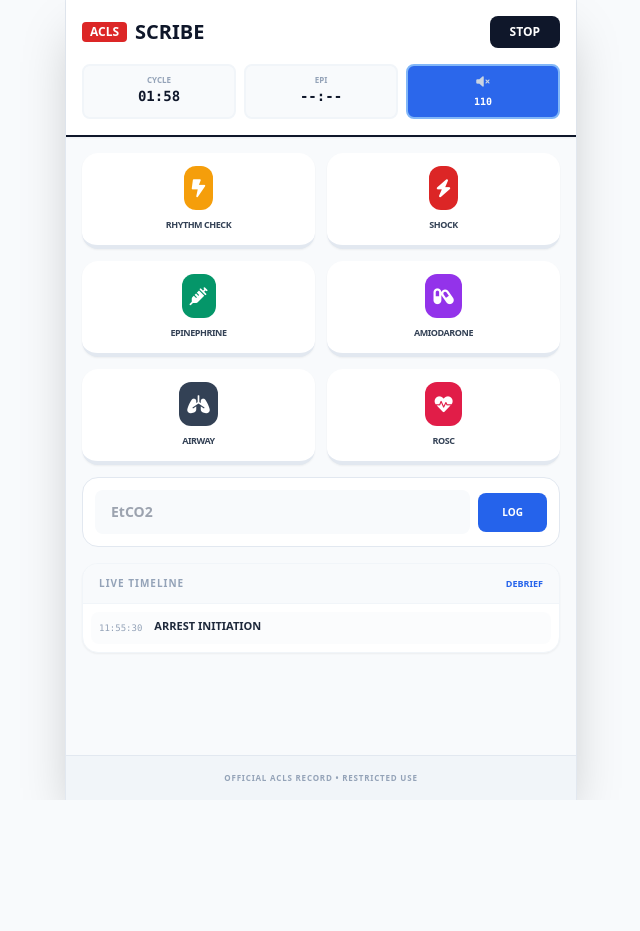
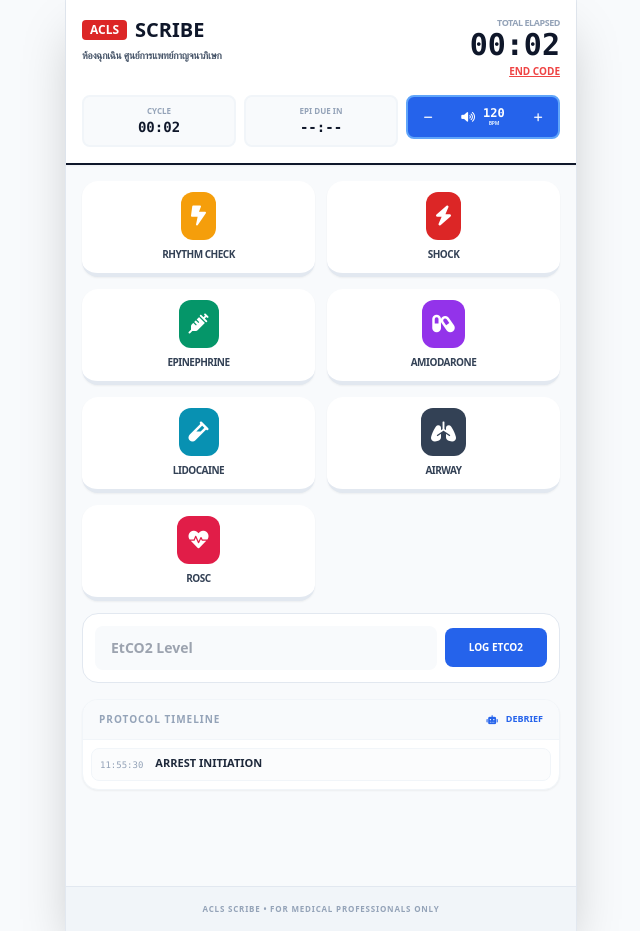
Before and after one commit to title-1k/ACLS-Notator, a React (Vite) app: page / in a window 1280 px wide. Both pictures are taken after a click on the button "START CODE". Shown: the whole page, without its empty margins (319-959 px from the left). Before the commit the page ends 800 px from the top, so only its background shows below. Built offline with nearby package versions, Linux system fonts and the light colour scheme.

Commit message:
feat(Metronome): Improve UI and default settings
Adjusts the default BPM to 120 and enables the metronome by default. Introduces BPM adjustment buttons for fine-tuning and refactors the UI to display the BPM controls more cohesively.

```diff
--- a/App.tsx
+++ b/App.tsx
@@ -1,9 +1,8 @@
 
 import React, { useState, useEffect, useCallback, useRef } from 'react';
 import { GoogleGenAI, Modality } from "@google/genai";
-import { ActionType, ACLSEvent, ArrestState, ACLSRhythms } from './types';
+import { ActionType, ACLSEvent, ArrestState } from './types';
 import Metronome from './components/Metronome';
-import StatCard from './components/StatCard';
 import { analyzeArrest } from './services/geminiService';
 
 function decodeBase64(base64: string) {
@@ -42,16 +41,16 @@
     events: []
   });
 
-  const [patientInfo, setPatientInfo] = useState({ name: '', hn: '', location: '', leader: '' });
   const [elapsedTime, setElapsedTime] = useState(0);
   const [cycleTime, setCycleTime] = useState(0);
+  const [cycleStartTime, setCycleStartTime] = useState<number>(0);
   const [lastEpiTime, setLastEpiTime] = useState<number | null>(null);
   const [isAnalyzing, setIsAnalyzing] = useState(false);
   const [analysisResult, setAnalysisResult] = useState<string | null>(null);
   const [showAnalysis, setShowAnalysis] = useState(false);
-  const [isPlayingAudio, setIsPlayingAudio] = useState(false);
   const [etco2Input, setEtco2Input] = useState('');
   const [showRhythmPopover, setShowRhythmPopover] = useState(false);
+
   const popoverRef = useRef<HTMLDivElement>(null);
 
   useEffect(() => {
@@ -59,15 +58,23 @@
     if (arrest.isActive && arrest.startTime) {
       interval = window.setInterval(() => {
         const now = Date.now();
-        const currentElapsed = now - (arrest.startTime || now);
-        setElapsedTime(currentElapsed);
-        const lastCheck = [...arrest.events].reverse().find(e => e.type === ActionType.RHYTHM_CHECK);
-        const cycleBase = lastCheck ? lastCheck.timestamp : 0;
-        setCycleTime(currentElapsed - cycleBase);
+        const currentTotalElapsed = now - (arrest.startTime || now);
+        setElapsedTime(currentTotalElapsed);
+
+        const currentCycleElapsed = currentTotalElapsed - cycleStartTime;
+        setCycleTime(currentCycleElapsed);
+
+        // Auto-trigger Rhythm Check at exactly 2 minutes (120,000 ms)
+        if (currentCycleElapsed >= 120000) {
+          setShowRhythmPopover(true);
+          // Start next cycle immediately by shifting the baseline
+          setCycleStartTime(prev => prev + 120000);
+          if (window.navigator.vibrate) window.navigator.vibrate([200, 100, 200]);
+        }
       }, 1000);
     }
     return () => clearInterval(interval);
-  }, [arrest.isActive, arrest.startTime, arrest.events]);
+  }, [arrest.isActive, arrest.startTime, cycleStartTime]);
 
   const logEvent = useCallback((type: ActionType | string, details?: string) => {
     const now = Date.now();
@@ -81,21 +88,29 @@
       details
     };
     setArrest(prev => ({ ...prev, events: [newEvent, ...prev.events] }));
+
     if (type === ActionType.EPINEPHRINE) setLastEpiTime(timestamp);
-    // Haptic feedback for iPhone users
+    if (type === ActionType.RHYTHM_CHECK) {
+      // Manual log also resets the cycle timer to stay in sync with medical reality
+      setCycleStartTime(timestamp);
+    }
+
     if (window.navigator.vibrate) window.navigator.vibrate(50);
   }, [arrest.startTime]);
 
   const playROSCAlert = async () => {
-    setIsPlayingAudio(true);
     try {
       const ai = new GoogleGenAI({ apiKey: process.env.API_KEY });
       const response = await ai.models.generateContent({
         model: "gemini-2.5-flash-preview-tts",
-        contents: [{ parts: [{ text: 'Alert: ROSC detected. Prepare ICU transfer.' }] }],
+        contents: [{ parts: [{ text: 'Shout loudly and very quickly: R. O. S. C.!' }] }],
         config: {
           responseModalities: [Modality.AUDIO],
-          speechConfig: { voiceConfig: { prebuiltVoiceConfig: { voiceName: 'Kore' } } },
+          speechConfig: {
+            voiceConfig: {
+              prebuiltVoiceConfig: { voiceName: 'Kore' }
+            }
+          },
         },
       });
       const base64Audio = response.candidates?.[0]?.content?.parts?.[0]?.inlineData?.data;
@@ -106,14 +121,10 @@
         const source = audioCtx.createBufferSource();
         source.buffer = audioBuffer;
         source.connect(audioCtx.destination);
-        source.onended = () => setIsPlayingAudio(false);
         source.start();
-      } else {
-        setIsPlayingAudio(false);
       }
     } catch (error) {
-      console.error(error);
-      setIsPlayingAudio(false);
+      console.error("TTS failed", error);
     }
   };
 
@@ -131,6 +142,7 @@
     });
     setElapsedTime(0);
     setCycleTime(0);
+    setCycleStartTime(0);
     setLastEpiTime(null);
   };
 
@@ -142,79 +154,97 @@
   };
 
   const epiDue = lastEpiTime !== null && (elapsedTime - lastEpiTime) >= 180000;
-  const cycleDue = cycleTime >= 120000;
+  const cycleDue = cycleTime >= 110000; // Prepare for rhythm check 10s before
 
   return (
     <div className="min-h-screen bg-slate-50 flex flex-col max-w-lg mx-auto shadow-none sm:shadow-2xl border-x border-slate-200">
-      {/* Fixed Header for Mobile */}
       <header className="p-4 bg-white border-b-2 border-slate-900 sticky top-0 z-50 shadow-sm no-print">
-        <div className="flex justify-between items-center mb-4">
+        <div className="flex justify-between items-start mb-4">
+          <div className="flex-1">
             <h1 className="text-xl font-black text-slate-900 flex items-center gap-2">
               <span className="bg-red-600 text-white px-2 py-0.5 rounded text-xs">ACLS</span>
               SCRIBE
             </h1>
-          {!arrest.isActive ? (
-            <button onClick={startArrest} className="bg-red-600 text-white px-5 py-2 rounded-lg font-black uppercase text-xs shadow-lg active:scale-95">
+            <p className="text-[10px] font-bold text-slate-600 mt-1 uppercase tracking-tight">ห้องฉุกเฉิน ศูนย์การแพทย์กาญจนาภิเษก</p>
+          </div>
+
+          <div className="flex flex-col items-end">
+            {arrest.isActive ? (
+              <div className="flex flex-col items-end">
+                <span className="text-[9px] font-black text-slate-400 uppercase tracking-tighter">TOTAL ELAPSED</span>
+                <span className="text-3xl font-mono font-black text-slate-900 leading-none">{formatTime(elapsedTime)}</span>
+                <button onClick={() => setArrest(p => ({...p, isActive: false}))} className="text-[10px] font-black text-red-500 uppercase underline mt-1">End Code</button>
+              </div>
+            ) : (
+              <button onClick={startArrest} className="bg-red-600 text-white px-6 py-3 rounded-xl font-black uppercase text-xs shadow-lg active:scale-95">
                 Start Code
-            </button>
-          ) : (
-            <button onClick={() => setArrest(p => ({...p, isActive: false}))} className="bg-slate-900 text-white px-5 py-2 rounded-lg font-black uppercase text-xs active:scale-95">
-              Stop
               </button>
             )}
           </div>
+        </div>
 
-        {/* Vital Timers */}
+        {arrest.isActive && (
           <div className="grid grid-cols-3 gap-2">
-          <div className={`p-2 rounded-lg border-2 ${cycleDue ? 'bg-amber-50 border-amber-500 animate-pulse' : 'bg-slate-50 border-slate-100'}`}>
+            <div className={`p-2 rounded-lg border-2 transition-all ${cycleDue ? 'bg-amber-50 border-amber-500' : 'bg-slate-50 border-slate-100'}`}>
               <p className="text-[8px] font-black text-slate-400 uppercase text-center">Cycle</p>
-            <p className="text-sm font-mono font-bold text-center">{formatTime(Math.max(0, 120000 - cycleTime))}</p>
+              <p className={`text-sm font-mono font-bold text-center ${cycleDue ? 'text-amber-600 animate-pulse' : 'text-slate-900'}`}>{formatTime(cycleTime)}</p>
             </div>
-          <div className={`p-2 rounded-lg border-2 ${epiDue ? 'bg-green-50 border-green-500 animate-pulse' : 'bg-slate-50 border-slate-100'}`}>
-            <p className="text-[8px] font-black text-slate-400 uppercase text-center">Epi</p>
-            <p className="text-sm font-mono font-bold text-center">{lastEpiTime !== null ? formatTime(Math.max(0, 180000 - (elapsedTime - lastEpiTime))) : '--:--'}</p>
+            <div className={`p-2 rounded-lg border-2 transition-all ${epiDue ? 'bg-green-50 border-green-500' : 'bg-slate-50 border-slate-100'}`}>
+              <p className="text-[8px] font-black text-slate-400 uppercase text-center">Epi Due In</p>
+              <p className={`text-sm font-mono font-bold text-center ${epiDue ? 'text-green-600 animate-pulse' : 'text-slate-900'}`}>
+                {lastEpiTime !== null ? formatTime(Math.max(0, 180000 - (elapsedTime - lastEpiTime))) : '--:--'}
+              </p>
             </div>
-          <Metronome isActive={arrest.isActive} isWarning={cycleTime >= 110000} />
+            <Metronome isActive={arrest.isActive} isWarning={cycleTime >= 115000} />
           </div>
+        )}
       </header>
 
-      {/* Intervention Grid - Optimized for Mobile Thumb Reach */}
       <main className="flex-1 p-4 pb-24 overflow-y-auto space-y-4 custom-scrollbar">
         <div className="grid grid-cols-2 gap-3">
           <div className="relative" ref={popoverRef}>
             <InterventionButton label="Rhythm Check" icon="bolt-lightning" color="amber" onClick={() => setShowRhythmPopover(!showRhythmPopover)} disabled={!arrest.isActive} urgent={cycleDue} />
             {showRhythmPopover && (
-              <div className="absolute bottom-full left-0 mb-2 z-[60] w-64 bg-white border-2 border-slate-200 rounded-2xl shadow-2xl p-4 animate-in slide-in-from-bottom duration-150">
-                <div className="grid grid-cols-2 gap-2">
-                  <button onClick={() => { logEvent(ActionType.RHYTHM_CHECK, 'VF/pVT'); setShowRhythmPopover(false); }} className="bg-red-600 text-white text-[10px] font-black py-3 rounded-lg">SHOCKABLE</button>
-                  <button onClick={() => { logEvent(ActionType.RHYTHM_CHECK, 'PEA/Asystole'); setShowRhythmPopover(false); }} className="bg-slate-800 text-white text-[10px] font-black py-3 rounded-lg">NON-SHOCKABLE</button>
+              <div className="absolute top-full left-0 mt-2 z-[60] w-64 bg-white border-2 border-slate-300 rounded-3xl shadow-2xl p-5 animate-in slide-in-from-top duration-150 ring-8 ring-red-500/10">
+                <p className="text-[11px] font-black text-red-600 uppercase mb-4 text-center tracking-widest flex items-center justify-center gap-2">
+                  <i className="fas fa-heart-pulse animate-beat"></i> Rhythm Check Required
+                </p>
+                <div className="grid grid-cols-2 gap-3">
+                  <button onClick={() => { logEvent(ActionType.RHYTHM_CHECK, 'VF'); setShowRhythmPopover(false); }} className="bg-red-600 text-white text-xs font-black py-4 rounded-2xl shadow-md active:scale-95">VF</button>
+                  <button onClick={() => { logEvent(ActionType.RHYTHM_CHECK, 'pVT'); setShowRhythmPopover(false); }} className="bg-red-600 text-white text-xs font-black py-4 rounded-2xl shadow-md active:scale-95">pVT</button>
+                  <button onClick={() => { logEvent(ActionType.RHYTHM_CHECK, 'PEA'); setShowRhythmPopover(false); }} className="bg-slate-800 text-white text-xs font-black py-4 rounded-2xl shadow-md active:scale-95">PEA</button>
+                  <button onClick={() => { logEvent(ActionType.RHYTHM_CHECK, 'Asystole'); setShowRhythmPopover(false); }} className="bg-slate-800 text-white text-xs font-black py-4 rounded-2xl shadow-md active:scale-95">Asystole</button>
                 </div>
+                <button onClick={() => setShowRhythmPopover(false)} className="w-full mt-4 py-2 text-[8px] font-black text-slate-400 uppercase tracking-widest">Close Popover</button>
               </div>
             )}
           </div>
           <InterventionButton label="Shock" icon="bolt" color="red" onClick={() => logEvent(ActionType.SHOCK)} disabled={!arrest.isActive} />
           <InterventionButton label="Epinephrine" icon="syringe" color="emerald" onClick={() => logEvent(ActionType.EPINEPHRINE)} disabled={!arrest.isActive} urgent={epiDue} />
           <InterventionButton label="Amiodarone" icon="capsules" color="purple" onClick={() => logEvent(ActionType.AMIODARONE_300)} disabled={!arrest.isActive} />
+          <InterventionButton label="Lidocaine" icon="vial" color="cyan" onClick={() => logEvent(ActionType.LIDOCAINE)} disabled={!arrest.isActive} />
           <InterventionButton label="Airway" icon="lungs" color="slate" onClick={() => logEvent(ActionType.INTUBATION)} disabled={!arrest.isActive} />
           <InterventionButton label="ROSC" icon="heart-pulse" color="rose" onClick={() => { logEvent(ActionType.ROSC); playROSCAlert(); }} disabled={!arrest.isActive} />
 
           <div className="col-span-2 bg-white p-3 rounded-2xl border border-slate-200 flex gap-2 items-center">
-            <input type="number" placeholder="EtCO2" value={etco2Input} onChange={e => setEtco2Input(e.target.value)} disabled={!arrest.isActive} className="flex-1 bg-slate-50 border-none rounded-lg px-4 py-3 text-sm font-bold focus:ring-2 focus:ring-blue-500 outline-none" />
-            <button onClick={() => { logEvent(ActionType.ETCO2, `${etco2Input} mmHg`); setEtco2Input(''); }} className="bg-blue-600 text-white px-6 py-3 rounded-lg font-black uppercase text-[10px]">Log</button>
+            <input type="number" placeholder="EtCO2 Level" value={etco2Input} onChange={e => setEtco2Input(e.target.value)} disabled={!arrest.isActive} className="flex-1 bg-slate-50 border-none rounded-lg px-4 py-3 text-sm font-bold focus:ring-2 focus:ring-blue-500 outline-none" />
+            <button onClick={() => { logEvent(ActionType.ETCO2, `${etco2Input} mmHg`); setEtco2Input(''); }} className="bg-blue-600 text-white px-6 py-3 rounded-lg font-black uppercase text-[10px]">Log EtCO2</button>
           </div>
         </div>
 
-        {/* Live Event Feed */}
         <div className="bg-white rounded-2xl border border-slate-100 shadow-sm overflow-hidden">
           <div className="px-4 py-3 bg-slate-50 border-b border-slate-100 flex justify-between items-center">
-            <span className="text-[10px] font-black text-slate-400 uppercase tracking-widest">Live Timeline</span>
+            <span className="text-[10px] font-black text-slate-400 uppercase tracking-widest">Protocol Timeline</span>
             {arrest.events.length > 0 && (
-               <button onClick={handleAIAnalysis} disabled={isAnalyzing} className="text-[9px] font-black text-blue-600 uppercase">Debrief</button>
+               <button onClick={handleAIAnalysis} disabled={isAnalyzing} className="text-[9px] font-black text-blue-600 uppercase flex items-center gap-2">
+                 {isAnalyzing ? <i className="fas fa-spinner fa-spin"></i> : <i className="fas fa-robot"></i>}
+                 Debrief
+               </button>
             )}
           </div>
           <div className="max-h-64 overflow-y-auto p-2 space-y-2">
             {arrest.events.map(e => (
-              <div key={e.id} className="flex gap-3 items-start p-2 rounded-lg bg-slate-50/50">
+              <div key={e.id} className="flex gap-3 items-start p-2 rounded-lg bg-slate-50/50 border border-slate-100">
                 <span className="text-[9px] font-mono text-slate-400 mt-0.5">{e.wallTime}</span>
                 <div>
                   <p className="text-[11px] font-black text-slate-800 uppercase leading-none">{e.type}</p>
@@ -222,28 +252,35 @@
                 </div>
               </div>
             ))}
+            {arrest.events.length === 0 && (
+              <div className="p-8 text-center text-slate-300">
+                <i className="fas fa-file-medical text-3xl mb-2 opacity-20"></i>
+                <p className="text-[10px] font-bold uppercase tracking-widest">Recording standby...</p>
+              </div>
+            )}
           </div>
         </div>
       </main>
 
-      {/* AI Analysis Overlay */}
       {showAnalysis && (
-        <div className="fixed inset-0 z-[100] bg-slate-900/90 flex items-end sm:items-center justify-center p-4 no-print">
+        <div className="fixed inset-0 z-[100] bg-slate-900/90 backdrop-blur-sm flex items-end sm:items-center justify-center p-4 no-print">
           <div className="bg-white w-full max-w-md rounded-t-3xl sm:rounded-3xl p-6 shadow-2xl animate-in slide-in-from-bottom duration-300">
             <div className="flex justify-between items-start mb-6">
-              <h2 className="text-xl font-black text-slate-900">Clinical Review</h2>
+              <h2 className="text-xl font-black text-slate-900">Clinical Case Review</h2>
               <button onClick={() => setShowAnalysis(false)} className="text-slate-300 text-2xl"><i className="fas fa-times"></i></button>
             </div>
-            <div className="max-h-[60vh] overflow-y-auto text-sm leading-relaxed text-slate-700 bg-slate-50 p-4 rounded-xl border border-slate-100 mb-6">
+            <div className="max-h-[60vh] overflow-y-auto text-sm leading-relaxed text-slate-700 bg-slate-50 p-5 rounded-2xl border border-slate-100 mb-6 whitespace-pre-wrap font-sans">
               {analysisResult}
             </div>
-            <button onClick={() => window.print()} className="w-full bg-slate-900 text-white py-4 rounded-xl font-black uppercase tracking-widest text-xs">Print Final Record</button>
+            <button onClick={() => window.print()} className="w-full bg-slate-900 text-white py-4 rounded-xl font-black uppercase tracking-widest text-xs flex items-center justify-center gap-3">
+              <i className="fas fa-print"></i> Print Official Record
+            </button>
           </div>
         </div>
       )}
 
       <footer className="p-4 bg-slate-100 text-[8px] text-slate-400 text-center border-t border-slate-200 uppercase font-black tracking-widest no-print">
-        Official ACLS Record • Restricted Use
+        ACLS Scribe • For Medical Professionals Only
       </footer>
     </div>
   );
@@ -253,10 +290,10 @@
     setIsAnalyzing(true);
     try {
       const result = await analyzeArrest(arrest.events);
-      setAnalysisResult(result || "Failed to generate report.");
+      setAnalysisResult(result || "Unable to generate review.");
       setShowAnalysis(true);
     } catch (e) {
-      setAnalysisResult("AI Error. Please check connectivity.");
+      setAnalysisResult("AI service currently unavailable.");
       setShowAnalysis(true);
     } finally {
       setIsAnalyzing(false);
@@ -271,7 +308,8 @@
     emerald: 'bg-emerald-600',
     purple: 'bg-purple-600',
     slate: 'bg-slate-700',
-    rose: 'bg-rose-600'
+    rose: 'bg-rose-600',
+    cyan: 'bg-cyan-600'
   };
 
   return (
@@ -280,10 +318,10 @@
       disabled={disabled}
       className={`w-full h-24 rounded-2xl flex flex-col items-center justify-center gap-2 shadow-sm active:scale-95 transition-all disabled:opacity-20 border-b-4 border-slate-200 ${disabled ? 'bg-slate-100' : 'bg-white'} ${urgent ? 'ring-4 ring-amber-400 animate-pulse' : ''}`}
     >
-      <div className={`p-2 rounded-xl text-white ${colorMap[color] || 'bg-slate-500'}`}>
-        <i className={`fas fa-${icon} text-lg`}></i>
+      <div className={`p-2.5 rounded-xl text-white ${colorMap[color] || 'bg-slate-500'}`}>
+        <i className={`fas fa-${icon} text-xl`}></i>
       </div>
-      <span className="text-[9px] font-black uppercase text-slate-700 tracking-tighter">{label}</span>
+      <span className="text-[10px] font-black uppercase text-slate-700 tracking-tighter leading-tight">{label}</span>
     </button>
   );
 };
--- a/components/Metronome.tsx
+++ b/components/Metronome.tsx
@@ -7,8 +7,8 @@
 }
 
 const Metronome: React.FC<MetronomeProps> = ({ isActive, isWarning }) => {
-  const [bpm, setBpm] = useState(110);
-  const [isMuted, setIsMuted] = useState(true);
+  const [bpm, setBpm] = useState(120);
+  const [isMuted, setIsMuted] = useState(false);
   const [tick, setTick] = useState(false);
   const audioCtxRef = useRef<AudioContext | null>(null);
 
@@ -47,18 +47,47 @@
     osc.stop(audioCtxRef.current.currentTime + 0.1);
   };
 
+  const adjustBpm = (delta: number) => {
+    setBpm(prev => {
+      const next = prev + delta;
+      return Math.min(Math.max(next, 90), 150); // Clamp between 90 and 150
+    });
+  };
+
   return (
-    <div className={`flex flex-col items-center justify-center p-2 rounded-lg border-2 transition-all ${
+    <div className={`flex items-center justify-between p-1 rounded-lg border-2 transition-all h-[44px] ${
       isWarning
-        ? (tick ? 'bg-orange-600 border-orange-400 scale-105' : 'bg-orange-50 border-orange-200')
+        ? (tick ? 'bg-orange-600 border-orange-400' : 'bg-orange-50 border-orange-200')
         : (tick ? 'bg-blue-600 border-blue-400' : 'bg-slate-50 border-slate-100')
     }`}>
+      {/* Minus Button */}
+      <button
+        onClick={(e) => { e.stopPropagation(); adjustBpm(-5); }}
+        className={`w-8 h-full flex items-center justify-center rounded transition-colors ${tick && !isWarning ? 'text-white' : 'text-slate-400 active:bg-slate-200'}`}
+        aria-label="Decrease BPM"
+      >
+        <i className="fas fa-minus text-[10px]"></i>
+      </button>
+
+      {/* Center Display: Icon and Text side-by-side */}
       <button
         onClick={() => setIsMuted(!isMuted)}
-        className="flex flex-col items-center gap-1"
+        className="flex items-center justify-center gap-2 flex-1 px-1 h-full"
       >
-        <i className={`fas ${isMuted ? 'fa-volume-mute text-slate-300' : 'fa-volume-up text-slate-800'} text-xs`}></i>
-        <span className={`text-[10px] font-black font-mono ${tick && !isWarning ? 'text-white' : 'text-slate-900'}`}>{bpm}</span>
+        <i className={`fas ${isMuted ? 'fa-volume-mute' : 'fa-volume-up'} text-[11px] ${tick && !isWarning ? 'text-white' : 'text-slate-400'}`}></i>
+        <div className="flex flex-col items-center justify-center">
+          <span className={`text-[12px] font-black font-mono leading-none ${tick && !isWarning ? 'text-white' : 'text-slate-900'}`}>{bpm}</span>
+          <span className={`text-[5px] font-black uppercase tracking-tighter leading-none mt-0.5 ${tick && !isWarning ? 'text-blue-100' : 'text-slate-400'}`}>BPM</span>
+        </div>
+      </button>
+
+      {/* Plus Button */}
+      <button
+        onClick={(e) => { e.stopPropagation(); adjustBpm(5); }}
+        className={`w-8 h-full flex items-center justify-center rounded transition-colors ${tick && !isWarning ? 'text-white' : 'text-slate-400 active:bg-slate-200'}`}
+        aria-label="Increase BPM"
+      >
+        <i className="fas fa-plus text-[10px]"></i>
       </button>
     </div>
   );
```
Lines whose indentation alone changed are shown as unchanged.
